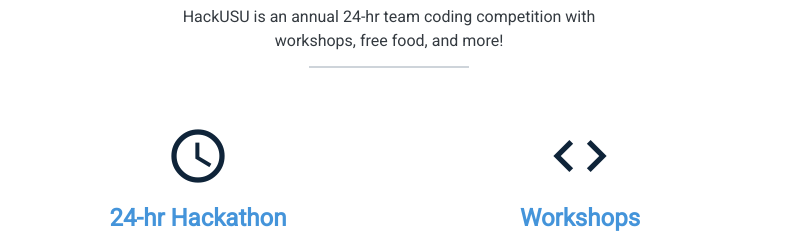
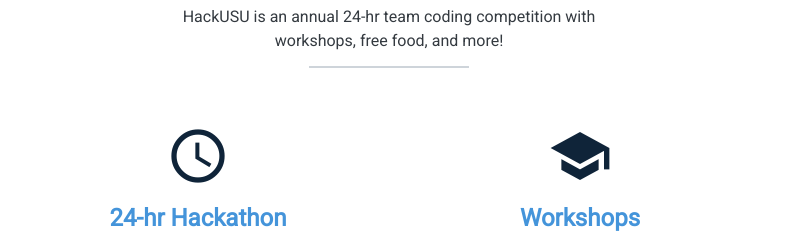
Before and after one commit to despaintroy/hack-usu-site-2022, a React (Create React App) app: page / in a window 1280 px wide. Shown: the part 1120-1358 px from the top of the page, without its empty margins (251-1036 px from the left). Built offline with nearby package versions, Linux system fonts and the light colour scheme.

Commit message:
changed workshop icon

```diff
--- a/src/ts/containers/About/About.tsx
+++ b/src/ts/containers/About/About.tsx
@@ -23,7 +23,7 @@
 							</p>
 						</div>
 						<div className='feature'>
-							<span className='material-icons icon'>code</span>
+							<span className='material-icons icon'>school</span>
 							<h3>Workshops</h3>
 							<p>
 								We&apos;ll have several great workshops on a variety of topics
```
